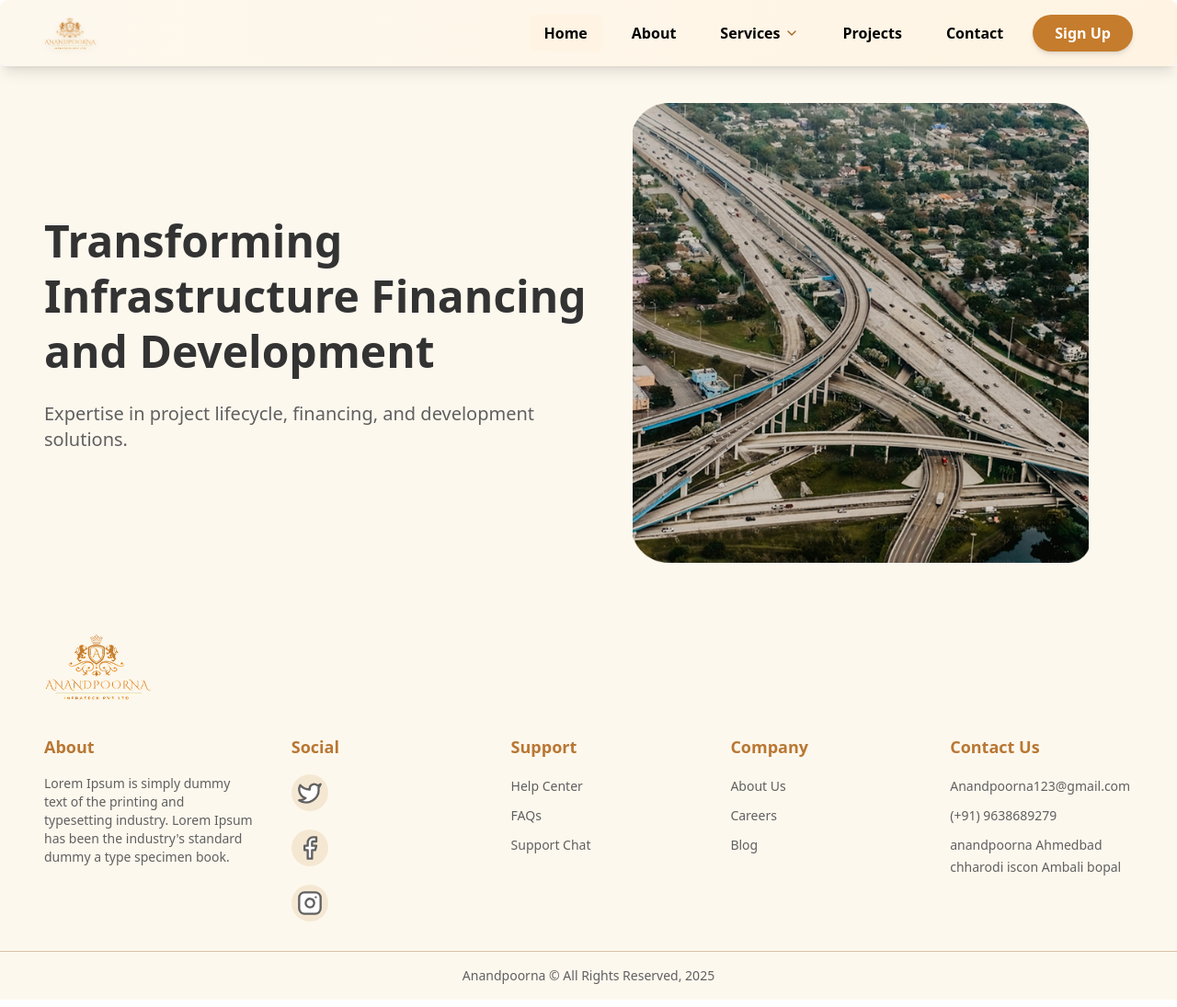
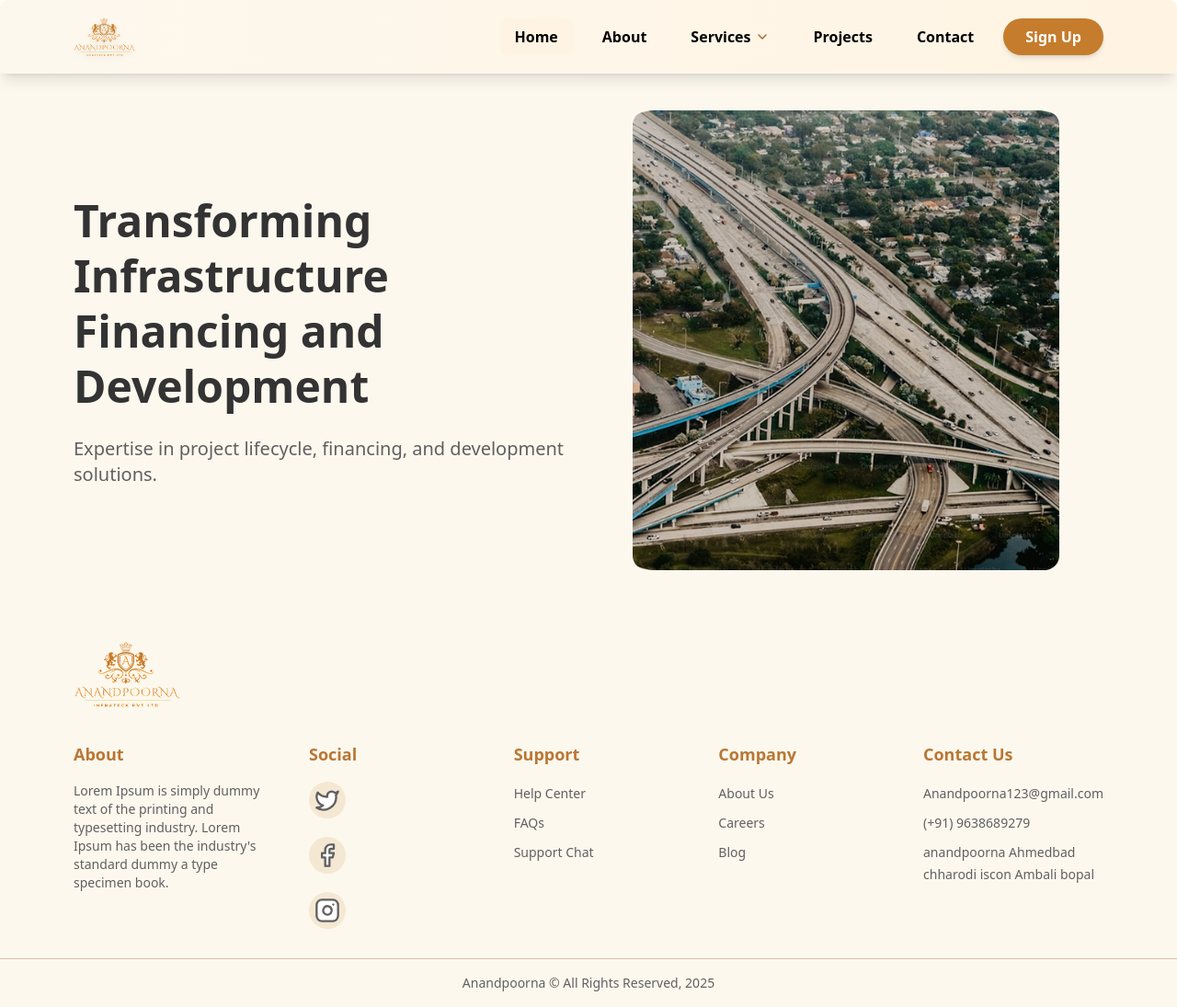
Before and after one commit to Abtikdigital/Anandpoorna, a React (Vite) app: page / in a window 1280 px wide. Shown: the whole page at 92% size. Built offline with nearby package versions, Linux system fonts and the light colour scheme.

Commit message:
updated Navbar

```diff
--- a/src/Section/Footer.jsx
+++ b/src/Section/Footer.jsx
@@ -4,7 +4,7 @@ import LogoImage from "../assets/logo/Logo.png";
 const Footer = () => {
   return (
     <footer className="bg-[#FDF8EE] text-black font-sans">
-      <div className=" mx-auto px-8  py-8 md:px-12">
+      <div className=" mx-auto px-8  py-8 md:px-20">
         {/* Logo Section */}
         <div className="mb-8">
           <img
--- a/src/Section/Navbar.jsx
+++ b/src/Section/Navbar.jsx
@@ -51,12 +51,12 @@ const Navbar = () => {
   }, []);
 
   return (<>
-    <nav className="sticky top-0 px-4 lg:px-12 z-50 bg-gradient-to-r from-[#FDF8EE] to-[#FFF4E3] shadow-lg rounded-lg md:border-none font-sans">
+    <nav className="sticky top-0 px-4 lg:px-20 z-50 bg-gradient-to-r from-[#FDF8EE] to-[#FFF4E3] shadow-lg rounded-lg md:border-none font-sans">
       <div className=" ">
         <div className="flex justify-between items-center py-4">
           {/* Logo */}
           <div className="flex items-center">
-            <img src={LogoImage} alt="Logo" className="h-10 w-auto drop-shadow-md" />
+            <img src={LogoImage} alt="Logo" className="h-12 w-auto drop-shadow-md" />
           </div>
 
           {/* Desktop Menu */}
--- a/src/pages/Hero.jsx
+++ b/src/pages/Hero.jsx
@@ -2,9 +2,9 @@ import HeroImage from "../assets/Hero/HeroImage.png";
 
 const Hero = () => {
   return (
-    <div className="flex flex-col md:flex-row px-4 sm:px-6 lg:px-12 py-6 sm:py-8 lg:py-10 bg-[#FDF8EE] min-h-[400px] md:min-h-[500px]">
+    <div className="flex flex-col md:flex-row px-4 sm:px-6 lg:px-20 py-6 sm:py-8 lg:py-10 bg-[#FDF8EE] min-h-[400px] md:min-h-[500px]">
       <div className="w-full md:w-1/2 flex flex-col justify-center space-y-4 sm:space-y-6 mb-6 md:mb-0">
-        <h2 className="text-2xl sm:text-3xl md:text-4xl lg:text-5xl font-semibold leading-tight text-[#333]">
+        <h2 className="text-2xl sm:text-3xl  md:text-5xl lg:text-5xl font-semibold leading-tight text-[#333] text-wrap">
           Transforming Infrastructure Financing and Development
         </h2>
         <p className="text-base sm:text-lg md:text-xl text-[#606060]">
```
